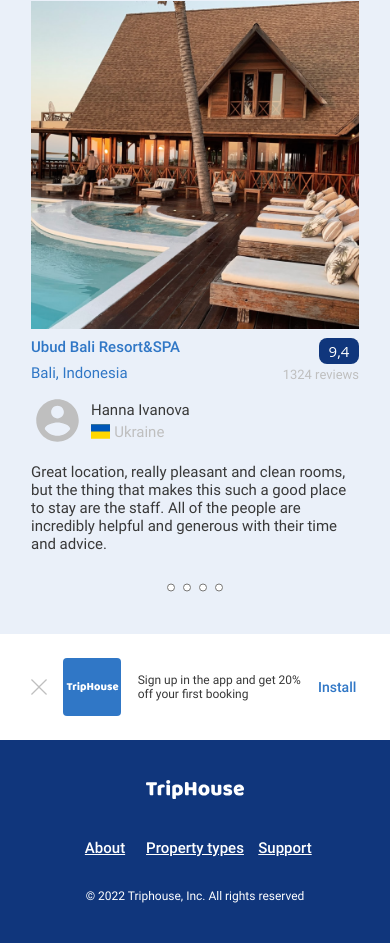
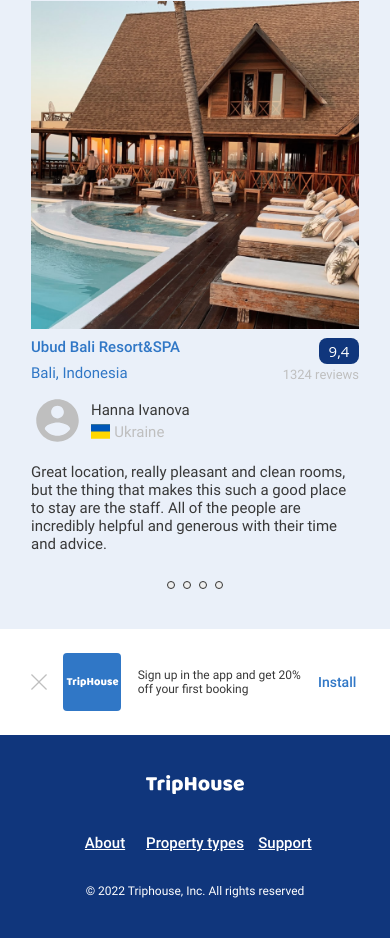
Before and after one commit to MaryiaTS/if-html, a website: page index.html in a window 390 px wide. Shown: the part 2323-3266 px from the top of the page. Drawn offline with Linux system fonts and the light colour scheme; a web font is replaced by a local one.

Commit message:
fixed problems with images and replaced inputs with buttons.

```diff
--- a/index.html
+++ b/index.html
@@ -6,7 +6,7 @@
     <meta name="author" content="Mariya Tsimashkova" />
     <meta name="viewport" content="width=device-width, initial-scale=1.0" />
     <meta charset="UTF-8" />
-    <title>lesson-11</title>
+    <title>lesson-12</title>
     <link rel="stylesheet" href="./styles/style.css" />
   </head>
   <body>
@@ -408,7 +408,7 @@
               value="1"
             />
           </div>
-          <button class="header__button-search-mob">Search</button>
+          <button type="button" class="header__button-search-mob">Search</button>
         </div>
         <div class="header__badge">
           <svg class="header__badge--google-play">
@@ -603,7 +603,7 @@
           <div class="col-lg-4 col-md-6 col-sm-6 rev__row-elem">
             <div class="rev__image">
               <img
-                src="/images/reviews-image/resort-reviews.png"
+                src="./images/reviews-image/resort-reviews.png"
                 alt="resort"
                 class="rev__image"
               />
@@ -645,7 +645,7 @@
           <div class="col-lg-4 col-md-6 col-sm-6 rev__row-elem">
             <div class="rev__image">
               <img
-                src="/images/reviews-image/hostel-reviews.png"
+                src="./images/reviews-image/hostel-reviews.png"
                 alt="hostel"
                 class="rev__image"
               />
@@ -689,7 +689,7 @@
           <div class="col-lg-4 col-md-6 col-sm-6 rev__row-elem">
             <div class="rev__image">
               <img
-                src="/images/reviews-image/hotel-reviews.png"
+                src="./images/reviews-image/hotel-reviews.png"
                 alt="hotel"
                 class="rev__image"
               />
@@ -732,12 +732,16 @@
             <use href="#arrow" />
           </svg>
         </div>
-        <form action="#" class="rev__switch-mob--hidden">
-          <input type="radio" name="reviews-mob" value="rev1">
-          <input type="radio" name="reviews-mob" value="rev2">
-          <input type="radio" name="reviews-mob" value="rev3">
-          <input type="radio" name="reviews-mob" value="rev4">
-        </form>
+        <div action="#" class="rev__switch-mob--hidden">
+          <button type="button" class="rev__switch-mob" autofocus>
+          </button>
+          <button type="button" class="rev__switch-mob">
+          </button>
+          <button type="button" class="rev__switch-mob">
+          </button>
+          <button type="button" class="rev__switch-mob">
+          </button>
+        </div>
       </div>
     </section>
     <section class="sign-up-sect-mob">
--- a/styles/style.css
+++ b/styles/style.css
@@ -1090,17 +1090,25 @@ a {
     justify-content: center;
   }
 
-  .rev__switch-mob--hidden input:nth-child(even) {
-    display: none;
-  }
-
-  .rev__switch-mob--hidden input {
+  .rev__switch-mob {
+    padding: 0;
     width: 8px;
+    height: 8px;
+    border: 1px solid #333333;
+    border-radius: 4px;
+  }
+
+  .rev__switch-mob:focus {
+    background-color: #333333;
+  }
+
+  .rev__switch-mob--hidden button:nth-child(even) {
+    display: none;
   }
 
   .footer__logo--hidden {
     display: block;
-    margin: 40px auto;
+    margin: 0 auto 40px;
     height: 19px;
   }
 
@@ -1125,7 +1133,7 @@ a {
 
   .footer__down-text {
     font-size: 12px;
-    margin: 32px auto;
+    margin: 32px auto 0;
   }
 }
 
@@ -1595,12 +1603,8 @@ a {
     justify-content: center;
   }
 
-  .rev__switch-mob--hidden input:nth-child(even) {
+  .rev__switch-mob--hidden button:nth-child(even) {
     display: flex;
-  }
-
-  .rev__switch-mob--hidden input {
-    width: 8px;
   }
 
   .sign-up-sect-desktop {
```
